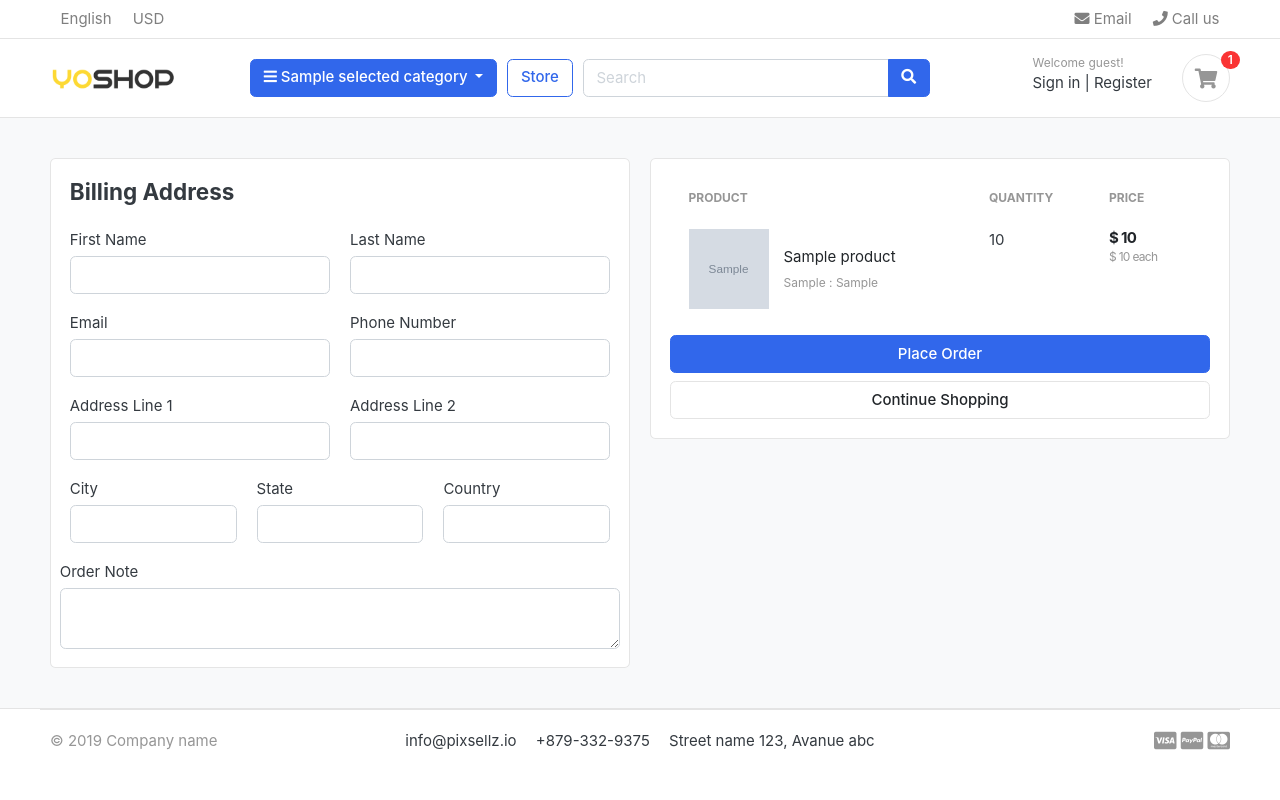
After one commit to oybek703/yo_shop, a Django app: template templates/store/checkout.html in a window 1280 px wide. The commit adds this page. Run offline with Django 3.2, Linux system fonts and the light colour scheme; the template is opened without the code that fills it: most values are stand-ins (such as "Sample title", 1, 10 or a date in 2020); grey boxes marked "Sample" are stand-in pictures; some libraries are stand-ins or nearby versions; some web fonts are replaced.

Commit message:
checkout template done

```diff
--- a/carts/urls.py
+++ b/carts/urls.py
@@ -4,5 +4,6 @@ from . import views
 urlpatterns = [
     path('', views.cart_page, name='cart'),
     path('add_to_cart/<int:product_id>', views.add_to_cart, name='add_to_cart'),
-    path('remove_from_cart/<int:product_id>/<int:cart_id>', views.remove_from_cart, name='remove_from_cart')
+    path('remove_from_cart/<int:product_id>/<int:cart_id>', views.remove_from_cart, name='remove_from_cart'),
+    path('checkout/', views.checkout, name='checkout')
 ]
--- a/store/views.py
+++ b/store/views.py
@@ -59,4 +59,4 @@ def product_details(request, category_slug, product_slug):
         'product': product,
         'in_cart': in_cart
     }
-    return render(request, 'store/product-details.html', context)
+    return render(request, 'store/product_details.html', context)
--- a/templates/store/cart.html
+++ b/templates/store/cart.html
@@ -116,7 +116,7 @@
                             <p class="text-center mb-3">
                                 <img src="{% static '/images/misc/payments.png' %}" height="26">
                             </p>
-                            <a href="./place-order.html" class="btn btn-primary btn-block"> Checkout </a>
+                            <a href="{% url 'checkout' %}" class="btn btn-primary btn-block"> Checkout </a>
                             <a href="{% url 'store' %}" class="btn btn-light btn-block">Continue Shopping</a>
                         </div> <!-- card-body.// -->
                     </div> <!-- card.// -->
--- /dev/null
+++ b/templates/store/checkout.html
@@ -0,0 +1,143 @@
+{% extends 'base.html' %}
+{% load static %}
+
+{% block content %}
+
+
+    <section class="section-content padding-y bg">
+        <div class="container">
+
+            <!-- ============================ COMPONENT 1 ================================= -->
+
+            <div class="row">
+                <aside class="col-lg-6">
+                    <div class="card">
+                        <div class="card-body">
+                            <h4 class="card-title mb-4">Billing Address</h4>
+                            <form action="#" method="POST">
+                                {% csrf_token %}
+                                <div class="row">
+                                    <div class="col form-group">
+                                        <label for="">First Name</label>
+                                        <input type="text" name="first_name" class="form-control" required>
+                                    </div>
+                                    <div class="col form-group">
+                                        <label for="">Last Name</label>
+                                        <input type="text" name="last_name" class="form-control" required>
+                                    </div>
+                                </div>
+                                <div class="row">
+                                    <div class="col form-group">
+                                        <label for="">Email</label>
+                                        <input type="email" name="email" class="form-control" required>
+                                    </div>
+                                    <div class="col form-group">
+                                        <label for="">Phone Number</label>
+                                        <input type="text" name="phone_number" class="form-control" required>
+                                    </div>
+                                </div>
+                                <div class="row">
+                                    <div class="col form-group">
+                                        <label for="">Address Line 1</label>
+                                        <input type="text" name="address_line_1" class="form-control" required>
+                                    </div>
+                                    <div class="col form-group">
+                                        <label for="">Address Line 2</label>
+                                        <input type="text" name="address_line_2" class="form-control">
+                                    </div>
+                                </div>
+                                <div class="row">
+                                    <div class="col form-group">
+                                        <label for="">City</label>
+                                        <input type="text" name="city" class="form-control" required>
+                                    </div>
+                                    <div class="col form-group">
+                                        <label for="">State</label>
+                                        <input type="text" name="state" class="form-control" required>
+                                    </div>
+                                    <div class="col form-group">
+                                        <label for="">Country</label>
+                                        <input type="text" name="country" class="form-control" required>
+                                    </div>
+                                </div>
+                                <div class="row">
+                                    <label for="">Order Note</label>
+                                    <textarea name="order_note" rows="2" class="form-control"></textarea>
+                                </div>
+                            </form>
+                        </div>
+                    </div> <!-- card.// -->
+
+                </aside> <!-- col.// -->
+                <aside class="col-lg-6">
+                    <div class="card">
+                        <div class="card-body">
+                            <form>
+                                <table class="table table-borderless table-shopping-cart">
+                                    <thead class="text-muted">
+                                    <tr class="small text-uppercase">
+                                        <th scope="col">Product</th>
+                                        <th scope="col" width="120">Quantity</th>
+                                        <th scope="col" width="120">Price</th>
+
+                                    </tr>
+                                    </thead>
+                                    <tbody>
+
+                                    {% for cart_item in cart_items %}
+                                        <tr>
+                                            <td>
+                                                <figure class="itemside align-items-center">
+                                                    <div class="aside"><a href="{{ cart_item.product.get_url }}">
+                                                        <img src="{{ cart_item.product.image.url }}"
+                                                                            class="img-sm">
+                                                    </a></div>
+                                                    <figcaption class="info">
+                                                        <a href="{{ cart_item.product.get_url }}"
+                                                           class="title text-dark">{{ cart_item.product.name }}</a>
+                                                        <p class="text-muted small">
+                                                            {% if cart_item.variations.all %}
+                                                                {% for item in cart_item.variations.all %}
+                                                                    {{ item.variation_category | capfirst }} :
+                                                                    {{ item.variation_value | capfirst }} <br>
+                                                                {% endfor %}
+                                                            {% endif %}
+                                                        </p>
+                                                    </figcaption>
+                                                </figure>
+                                            </td>
+                                            <td>
+                                                <!-- col.// -->
+                                                <label for="">{{ cart_item.quantity }}</label>
+                                            </td>
+                                            <td>
+                                                <div class="price-wrap">
+                                                    <var class="price">$ {{ cart_item.sub_total }}</var>
+                                                    <small class="text-muted"> $ {{ cart_item.product.price }} each </small>
+                                                </div> <!-- price-wrap .// -->
+                                            </td>
+
+                                        </tr>
+                                    {% endfor %}
+
+                                    </tbody>
+                                </table>
+
+                                <button
+                                        type="submit" name="submit" class="btn btn-primary btn-block">Place Order</button>
+                                <a href="{% url 'store' %}" class="btn btn-light btn-block">Continue Shopping</a>
+                            </form>
+                        </div> <!-- card-body.// -->
+                    </div> <!-- card.// -->
+                </aside> <!-- col.// -->
+
+
+            </div> <!-- row.// -->
+
+            <!-- ============================ COMPONENT 1 END .// ================================= -->
+
+        </div> <!-- container .//  -->
+    </section>
+    <!-- ========================= SECTION CONTENT END// ========================= -->
+
+{% endblock %}
```
Also changed, not shown: carts/views.py (+23 -0 lines), templates/store/product_details.html (renamed from templates/store/product-details.html).
